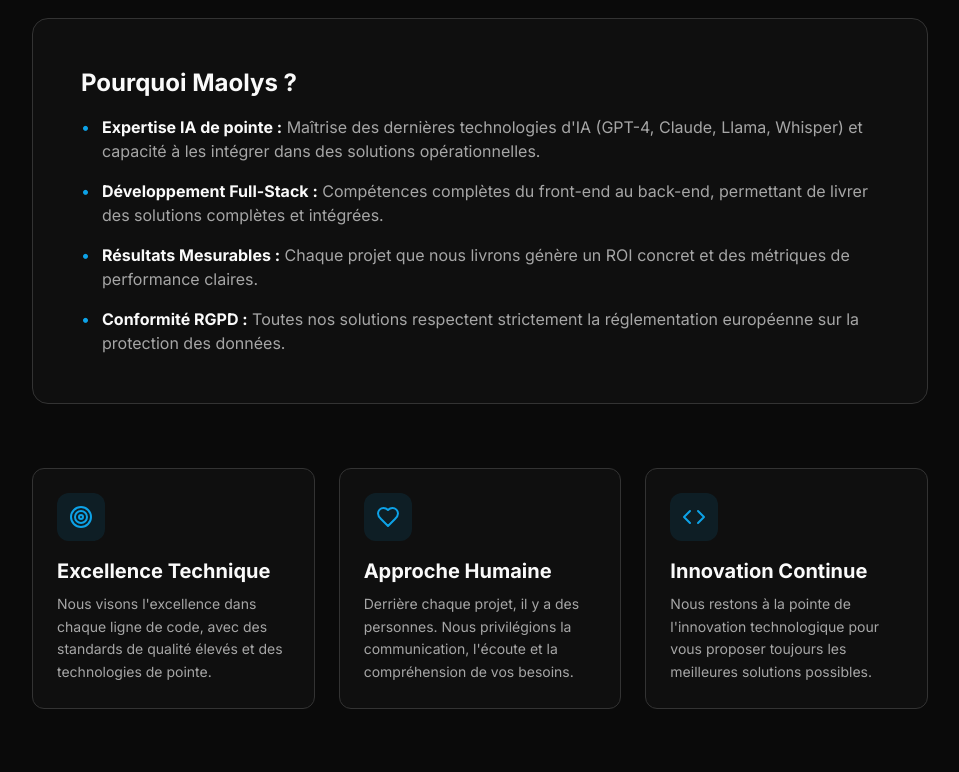
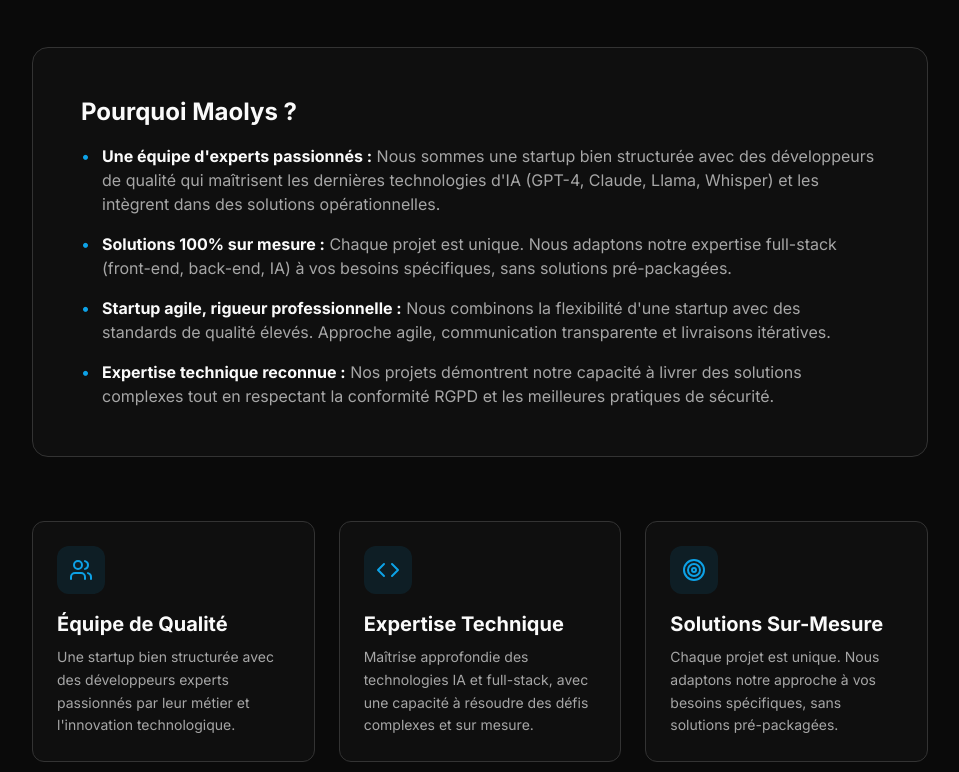
Before and after one commit to OliverThys/MaolysWebsite, a Next.js app: page /about in a window 1280 px wide. Shown: the part 630-1402 px from the top of the page, without its empty margins (160-1119 px from the left). Built offline with nearby package versions, Linux system fonts and the light colour scheme; a web font is replaced by a local one.

Commit message:
feat: Ton startup - Retirer stats fictives, mettre en avant Ã©quipe et sur-mesure

```diff
--- a/components/about-content.tsx
+++ b/components/about-content.tsx
@@ -1,26 +1,26 @@
 "use client";
 
 import { motion } from "framer-motion";
-import { MapPin, Target, Heart, Code } from "lucide-react";
+import { MapPin, Target, Code, Users } from "lucide-react";
 
 const values = [
   {
-    icon: Target,
-    title: "Excellence Technique",
+    icon: Users,
+    title: "Équipe de Qualité",
     description:
-      "Nous visons l'excellence dans chaque ligne de code, avec des standards de qualité élevés et des technologies de pointe.",
-  },
-  {
-    icon: Heart,
-    title: "Approche Humaine",
-    description:
-      "Derrière chaque projet, il y a des personnes. Nous privilégions la communication, l'écoute et la compréhension de vos besoins.",
+      "Une startup bien structurée avec des développeurs experts passionnés par leur métier et l'innovation technologique.",
   },
   {
     icon: Code,
-    title: "Innovation Continue",
+    title: "Expertise Technique",
     description:
-      "Nous restons à la pointe de l'innovation technologique pour vous proposer toujours les meilleures solutions possibles.",
+      "Maîtrise approfondie des technologies IA et full-stack, avec une capacité à résoudre des défis complexes et sur mesure.",
+  },
+  {
+    icon: Target,
+    title: "Solutions Sur-Mesure",
+    description:
+      "Chaque projet est unique. Nous adaptons notre approche à vos besoins spécifiques, sans solutions pré-packagées.",
   },
 ];
 
@@ -41,10 +41,9 @@ export function AboutContent() {
           </span>
         </h1>
         <p className="text-lg text-muted-foreground leading-relaxed max-w-2xl mx-auto">
-          Maolys est une entreprise spécialisée dans le développement
-          informatique avec une forte expertise en intelligence artificielle.
-          Nous transformons vos idées en solutions concrètes qui génèrent de la
-          valeur.
+          Maolys est une startup technologique belge qui combine expertise technique
+          et approche agile. Notre équipe de développeurs passionnés crée des solutions
+          IA sur mesure adaptées à vos besoins spécifiques, avec rigueur et innovation.
         </p>
       </motion.div>
 
@@ -70,34 +69,34 @@ export function AboutContent() {
             <li className="flex items-start">
               <span className="text-primary mr-3">•</span>
               <span>
-                <strong className="text-foreground">Expertise IA de pointe :</strong>{" "}
-                Maîtrise des dernières technologies d'IA (GPT-4, Claude, Llama,
-                Whisper) et capacité à les intégrer dans des solutions
-                opérationnelles.
+                <strong className="text-foreground">Une équipe d'experts passionnés :</strong>{" "}
+                Nous sommes une startup bien structurée avec des développeurs de qualité
+                qui maîtrisent les dernières technologies d'IA (GPT-4, Claude, Llama, Whisper)
+                et les intègrent dans des solutions opérationnelles.
               </span>
             </li>
             <li className="flex items-start">
               <span className="text-primary mr-3">•</span>
               <span>
-                <strong className="text-foreground">Développement Full-Stack :</strong>{" "}
-                Compétences complètes du front-end au back-end, permettant de
-                livrer des solutions complètes et intégrées.
+                <strong className="text-foreground">Solutions 100% sur mesure :</strong>{" "}
+                Chaque projet est unique. Nous adaptons notre expertise full-stack
+                (front-end, back-end, IA) à vos besoins spécifiques, sans solutions pré-packagées.
               </span>
             </li>
             <li className="flex items-start">
               <span className="text-primary mr-3">•</span>
               <span>
-                <strong className="text-foreground">Résultats Mesurables :</strong>{" "}
-                Chaque projet que nous livrons génère un ROI concret et des
-                métriques de performance claires.
+                <strong className="text-foreground">Startup agile, rigueur professionnelle :</strong>{" "}
+                Nous combinons la flexibilité d'une startup avec des standards de qualité élevés.
+                Approche agile, communication transparente et livraisons itératives.
               </span>
             </li>
             <li className="flex items-start">
               <span className="text-primary mr-3">•</span>
               <span>
-                <strong className="text-foreground">Conformité RGPD :</strong>{" "}
-                Toutes nos solutions respectent strictement la réglementation
-                européenne sur la protection des données.
+                <strong className="text-foreground">Expertise technique reconnue :</strong>{" "}
+                Nos projets démontrent notre capacité à livrer des solutions complexes
+                tout en respectant la conformité RGPD et les meilleures pratiques de sécurité.
               </span>
             </li>
           </ul>
--- a/components/sections/hero.tsx
+++ b/components/sections/hero.tsx
@@ -52,9 +52,9 @@ export function HeroSection() {
             transition={isMobile ? { duration: 0 } : { delay: 0.15, duration: 0.3, ease: "easeOut" }}
             className="text-base sm:text-lg md:text-xl lg:text-2xl text-muted-foreground mb-8 sm:mb-10 max-w-3xl mx-auto leading-relaxed px-4 sm:px-0"
           >
-            Nous développons des solutions IA sur mesure qui automatisent vos
-            processus, augmentent votre productivité et transforment votre
-            façon de travailler.
+            Startup technologique belge spécialisée dans le développement IA sur mesure.
+            Nous construisons des solutions qui s'adaptent à vos besoins uniques,
+            avec une équipe d'experts passionnés et une approche agile.
           </motion.p>
 
           <motion.div
--- a/components/sections/services.tsx
+++ b/components/sections/services.tsx
@@ -91,8 +91,9 @@ export function ServicesSection() {
             </span>
           </h2>
           <p className="text-base sm:text-lg text-muted-foreground max-w-2xl mx-auto px-4 sm:px-0">
-            De l'IA conversationnelle à l'automatisation complète, nous créons
-            des solutions qui s'adaptent à vos besoins métier.
+            Chaque solution est développée sur mesure par notre équipe d'experts.
+            De l'IA conversationnelle à l'automatisation complète, nous adaptons
+            notre expertise à vos besoins uniques.
           </p>
         </motion.div>
 
--- a/components/sections/trust.tsx
+++ b/components/sections/trust.tsx
@@ -9,27 +9,27 @@ import { useIsMobile } from "@/lib/mobile-detection";
 
 const stats = [
   {
-    icon: Rocket,
-    value: "4",
-    label: "Projets Réalisés",
+    icon: Users,
+    value: "Équipe",
+    label: "Experts Passionnés",
     suffix: "",
   },
   {
     icon: Code2,
-    value: "100K+",
-    label: "Lignes de Code",
-    suffix: "",
-  },
-  {
-    icon: Users,
-    value: "100%",
-    label: "Clients Satisfaits",
+    value: "Sur-Mesure",
+    label: "Solutions Personnalisées",
     suffix: "",
   },
   {
     icon: Award,
-    value: "1",
-    label: "Projet Phare IA",
+    value: "Excellence",
+    label: "Expertise Technique",
+    suffix: "",
+  },
+  {
+    icon: Rocket,
+    value: "Startup",
+    label: "Agilité & Innovation",
     suffix: "",
   },
 ];
@@ -55,14 +55,20 @@ function Counter({ value, suffix }: { value: string; suffix: string }) {
 
   // Extract number and unit from value
   const match = value.match(/(\d+(?:\.\d+)?)([KM%]*)/);
-  const numStr = match ? match[1] : "0";
-  const unit = match ? match[2] : "";
+
+  // If it's not a number, just display the text
+  if (!match) {
+    return <span>{value}{suffix}</span>;
+  }
+
+  const numStr = match[1];
+  const unit = match[2];
   const num = parseFloat(numStr);
 
   const [displayValue, setDisplayValue] = React.useState(0);
 
   React.useEffect(() => {
-    if (!match || !isInView) {
+    if (!isInView) {
       setDisplayValue(0);
       return;
     }
@@ -85,10 +91,6 @@ function Counter({ value, suffix }: { value: string; suffix: string }) {
 
     return () => clearInterval(timer);
   }, [isInView, num]);
-
-  if (!match) {
-    return <span>{value}</span>;
-  }
 
   return (
     <span ref={ref}>
```
